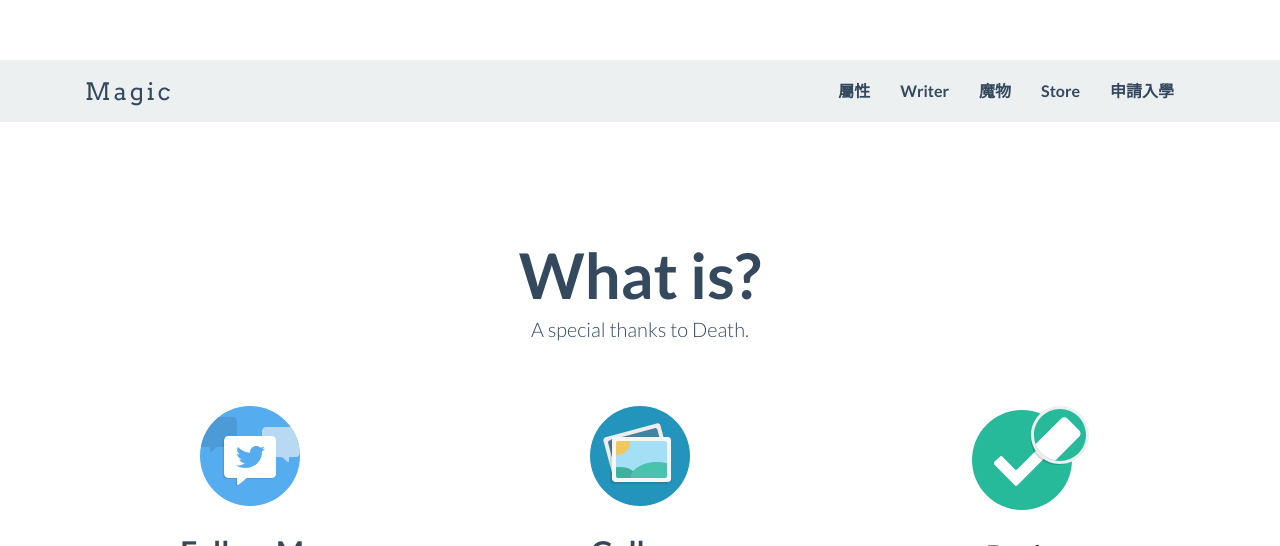
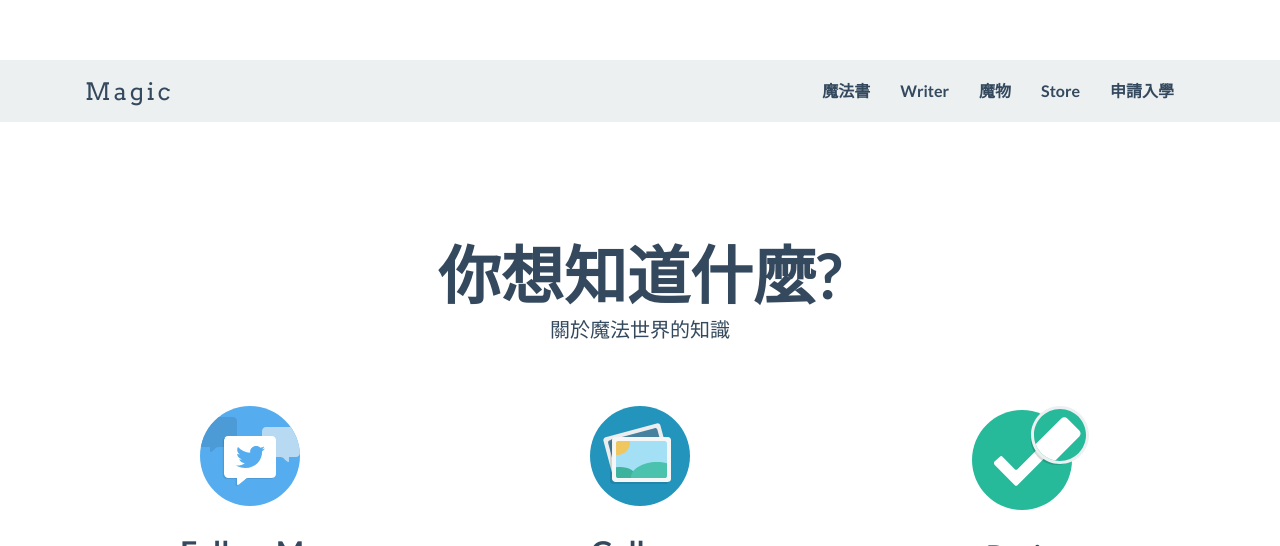
Before and after one commit to uki96/uki1, a plain HTML site: page index.html in a window 1280 px wide. Shown: the part 740-1286 px from the top of the page. Drawn offline with Linux system fonts and the light colour scheme.

Commit message:
Update index.html

```diff
--- a/index.html
+++ b/index.html
@@ -91,7 +91,7 @@
 			<div class="collapse navbar-collapse navbar-right navbar-ex1-collapse">
 				<ul class="nav navbar-nav">
 
-					<li class="menuItem"><a href="#whatis">屬性</a></li>
+					<li class="menuItem"><a href="#whatis">魔法書</a></li>
 					<li class="menuItem"><a href="#useit">Writer</a></li>
 					<li class="menuItem"><a href="#screen">魔物</a></li>
 					<li class="menuItem"><a href="#credits">Store</a></li>
@@ -107,8 +107,8 @@
 		<div class="container">
 
 			<div class="col-md-6 col-md-offset-3 text-center wrap_title">
-				<h2>What is?</h2>
-				<p class="lead" style="margin-top:0">A special thanks to Death.</p>
+				<h2>你想知道什麼?</h2>
+				<p class="lead" style="margin-top:0">關於魔法世界的知識</p>
 
 			</div>
 
```
